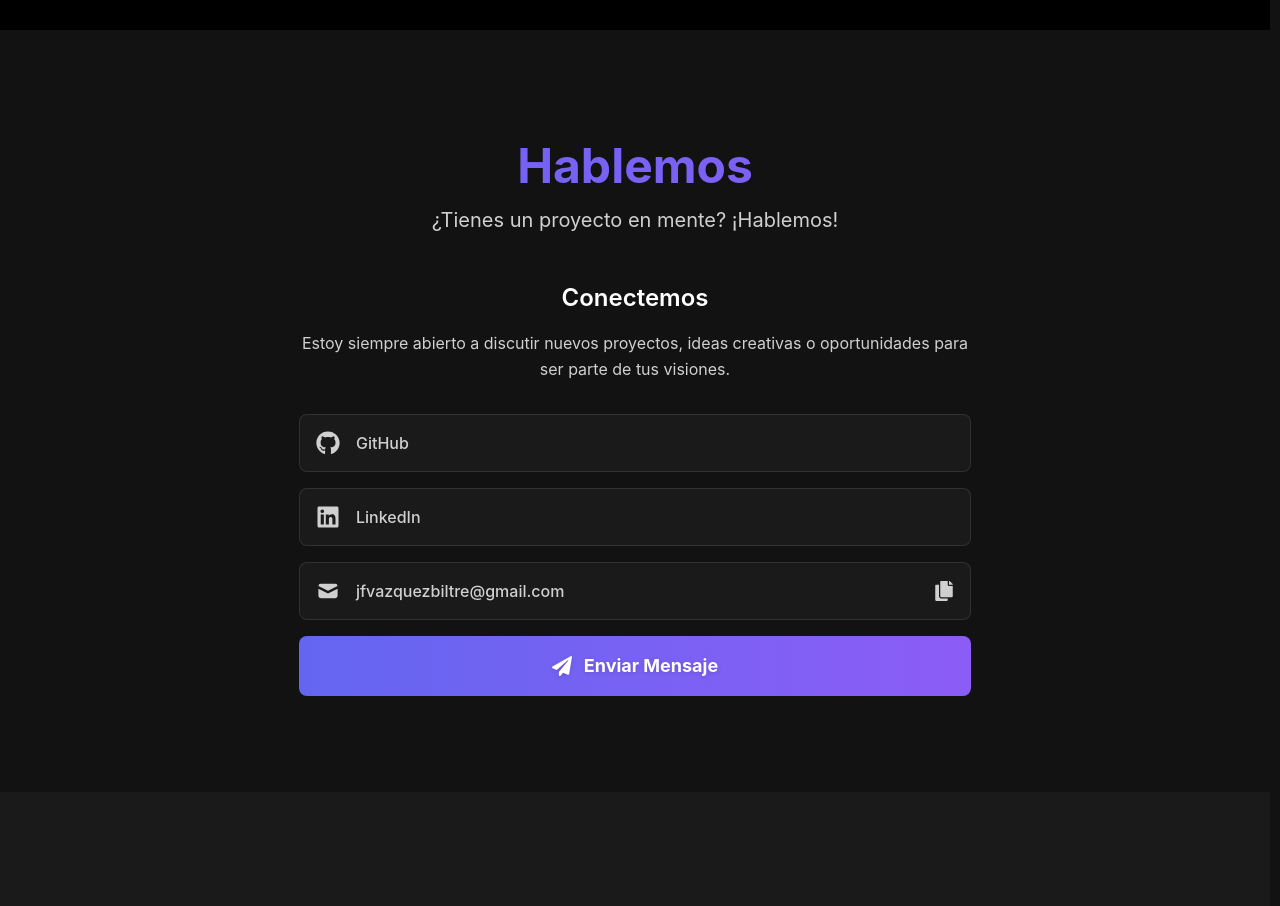
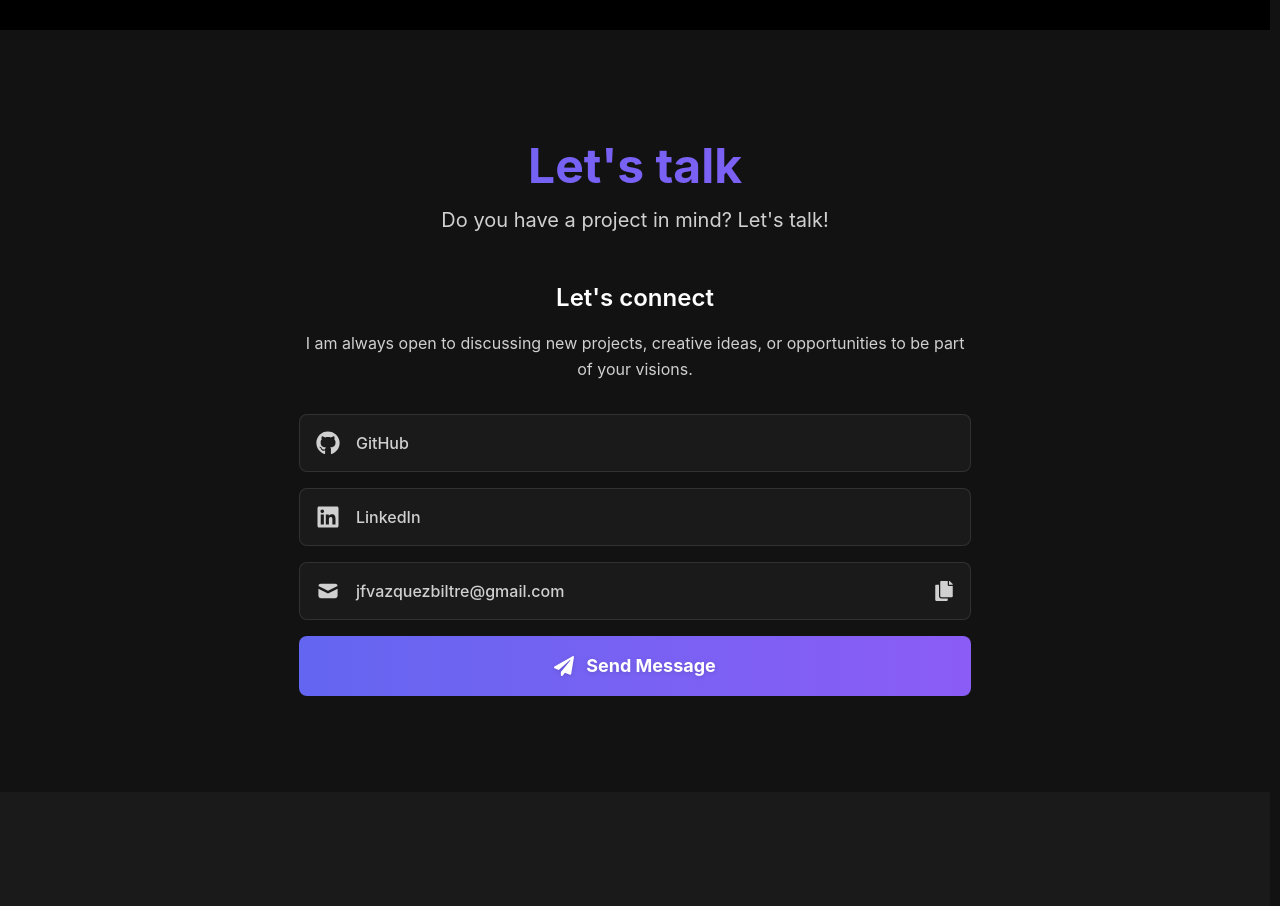
Before and after one commit to jesusfvb/portfolio, a React (Vite) app: page / in a window 1280 px wide. Shown: the part 1420-2326 px from the top of the page. Built offline with nearby package versions, Linux system fonts and the light colour scheme.

Commit message:
feat(i18n): add contact section translations for English and Spanish

```diff
--- a/src/application/i18n/locales/en.json
+++ b/src/application/i18n/locales/en.json
@@ -32,5 +32,16 @@
     "githubBackendAria": "GitHub Backend",
     "githubAria": "GitHub",
     "previewAria": "View live project"
+  },
+  "contactSection": {
+    "title": "Let's talk",
+    "subtitle": "Do you have a project in mind? Let's talk!",
+    "connectTitle": "Let's connect",
+    "connectMessage": "I am always open to discussing new projects, creative ideas, or opportunities to be part of your visions.",
+    "copyEmail": "Copy email",
+    "sendEmailAria": "Send email message",
+    "sendEmailTitle": "Send email message",
+    "sendMessage": "Send Message",
+    "mailSubject": "Contact from Portfolio"
   }
 }
--- a/src/application/i18n/locales/es.json
+++ b/src/application/i18n/locales/es.json
@@ -32,5 +32,16 @@
     "githubBackendAria": "GitHub Backend",
     "githubAria": "GitHub",
     "previewAria": "Ver proyecto en vivo"
+  },
+  "contactSection": {
+    "title": "Hablemos",
+    "subtitle": "¿Tienes un proyecto en mente? ¡Hablemos!",
+    "connectTitle": "Conectemos",
+    "connectMessage": "Estoy siempre abierto a discutir nuevos proyectos, ideas creativas u oportunidades para ser parte de tus visiones.",
+    "copyEmail": "Copiar email",
+    "sendEmailAria": "Enviar mensaje por email",
+    "sendEmailTitle": "Enviar mensaje por email",
+    "sendMessage": "Enviar Mensaje",
+    "mailSubject": "Contacto desde Portfolio"
   }
 }
--- a/src/presentation/features/home/components/Contact/Contact.tsx
+++ b/src/presentation/features/home/components/Contact/Contact.tsx
@@ -2,8 +2,10 @@ import { EMAIL_ADDRESS, SOCIAL_LINKS } from "@/domain/constants/contact.constant
 import { useState } from "react";
 import { FaCopy, FaCheck, FaPaperPlane } from "react-icons/fa";
 import { HiMail } from "react-icons/hi";
+import { useTranslation } from "react-i18next";
 
 const Contact = () => {
+  const { t } = useTranslation();
   const [emailCopied, setEmailCopied] = useState(false);
 
   const copyEmailToClipboard = async () => {
@@ -20,18 +22,17 @@ const Contact = () => {
     <section id="contact" className="scroll-mt-20 py-24">
       <div className="container">
         <h2 className="mb-4 bg-linear-to-r from-[#6366f1] to-[#8b5cf6] bg-clip-text pt-4 text-center text-4xl font-bold text-transparent md:text-5xl">
-          Hablemos
+          {t("contactSection.title")}
         </h2>
         <p className="mb-12 text-center text-xl text-[#d0d0d0]">
-          ¿Tienes un proyecto en mente? ¡Hablemos!
+          {t("contactSection.subtitle")}
         </p>
         <div className="mx-auto mt-12 max-w-2xl">
           <h3 className="mb-4 text-center text-2xl font-semibold text-white">
-            Conectemos
+            {t("contactSection.connectTitle")}
           </h3>
           <p className="mb-8 text-center leading-relaxed text-[#d0d0d0]">
-            Estoy siempre abierto a discutir nuevos proyectos, ideas creativas o
-            oportunidades para ser parte de tus visiones.
+            {t("contactSection.connectMessage")}
           </p>
           <div className="flex flex-col gap-4">
             {SOCIAL_LINKS.map((social) => (
@@ -54,8 +55,8 @@ const Contact = () => {
             <button
               onClick={copyEmailToClipboard}
               className="flex w-full cursor-pointer items-center gap-4 rounded-lg border border-[rgba(255,255,255,0.1)] bg-[#1a1a1a] p-4 text-[#d0d0d0] transition-all duration-300 hover:translate-x-1 hover:border-[#6366f1] hover:bg-[#121212]"
-              aria-label="Copiar email"
-              title="Copiar email"
+              aria-label={t("contactSection.copyEmail")}
+              title={t("contactSection.copyEmail")}
             >
               <span className="flex items-center justify-center text-2xl text-[#d0d0d0] [&>svg]:text-[#d0d0d0]">
                 <HiMail />
@@ -72,14 +73,16 @@ const Contact = () => {
               </span>
             </button>
             <a
-              href={`mailto:${EMAIL_ADDRESS}?subject=Contacto desde Portfolio`}
+              href={`mailto:${EMAIL_ADDRESS}?subject=${encodeURIComponent(
+                t("contactSection.mailSubject"),
+              )}`}
               className="flex cursor-pointer items-center justify-center gap-3 rounded-lg border-none bg-linear-to-r from-[#6366f1] to-[#8b5cf6] p-4 text-lg font-bold text-white transition-all duration-300 hover:-translate-y-1 hover:scale-105 hover:from-[#8b5cf6] hover:to-[#ec4899] hover:shadow-[0_10px_25px_rgba(99,102,241,0.4)]"
-              aria-label="Enviar mensaje por email"
-              title="Enviar mensaje por email"
+              aria-label={t("contactSection.sendEmailAria")}
+              title={t("contactSection.sendEmailTitle")}
             >
               <FaPaperPlane className="text-xl text-white drop-shadow-sm" />
               <span className="font-bold text-white drop-shadow-sm">
-                Enviar Mensaje
+                {t("contactSection.sendMessage")}
               </span>
             </a>
           </div>
```
